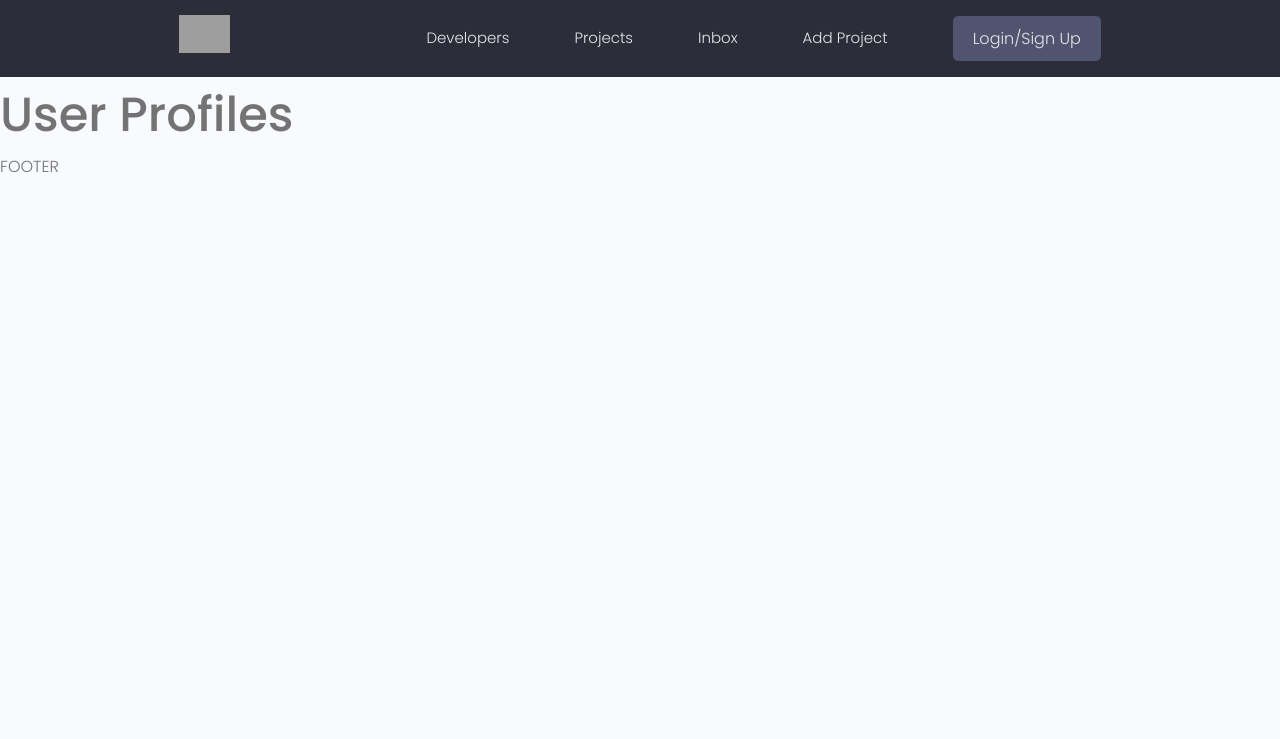
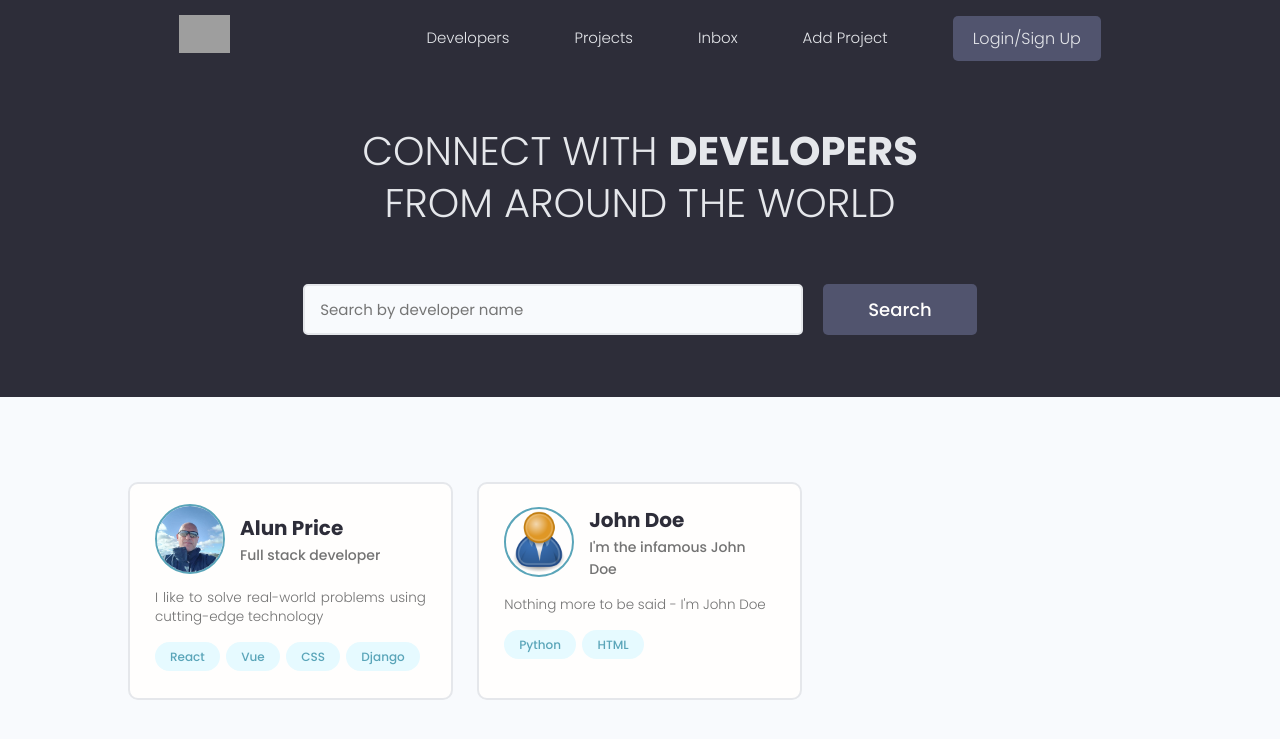
Before and after one commit to Alun-Price/devsearch, a Django app: page / in a window 1280 px wide. Shown: the top 739 px of the page. Run offline with Django 5.2, Linux system fonts and the light colour scheme; data comes from the database, SQL or seed files in the repository; both versions use the stored data as it was after the commit; some libraries are stand-ins or nearby versions; grey boxes are pictures that could not be loaded.

Commit message:
18 Add and render user profiles

```diff
--- a/projects/templates/projects/projects.html
+++ b/projects/templates/projects/projects.html
@@ -44,7 +44,7 @@
                 <p>
                   <a
                     class="project__author"
-                    href="{% url 'project' project.id %}"
+                    href="{% url 'user-profile' project.owner.id %}"
                     >By {{ project.owner.name }}</a
                   >
                 </p>
--- a/templates/main.html
+++ b/templates/main.html
@@ -11,7 +11,10 @@
     <!-- Icon - IconMonster -->
     <link
       rel="stylesheet"
-      href="https://cdn.iconmonstr.com/1.3.0/css/iconmonstr-iconic-font.min.css"
+      href="https://cdnjs.cloudflare.com/ajax/libs/font-awesome/6.4.2/css/all.min.css"
+      integrity="sha512-z3gLpd7yknf1YoNbCzqRKc4qyor8gaKU1qmn+CShxbuBusANI9QpRohGBreCFkKxLhei6S9CQXFEbbKuqLg0DA=="
+      crossorigin="anonymous"
+      referrerpolicy="no-referrer"
     />
     <!-- Mumble UI -->
     <link rel="stylesheet" href="{% static 'uikit/styles/uikit.css'%}" />
@@ -22,6 +25,5 @@
   </head>
   <body>
     {% include 'navbar.html' %} {% block content %} {% endblock content %}
-    <p>FOOTER</p>
   </body>
 </html>
--- a/users/admin.py
+++ b/users/admin.py
@@ -1,6 +1,7 @@
 from django.contrib import admin
 
 # Register your models here.
-from .models import Profile
+from .models import Profile, Skill
 
 admin.site.register(Profile)
+admin.site.register(Skill)
--- a/users/models.py
+++ b/users/models.py
@@ -10,6 +10,7 @@ class Profile(models.Model):
     name = models.CharField(max_length=200, blank=True, null=True)
     email = models.EmailField(max_length=500, blank=True, null=True)
     username = models.CharField(max_length=200, blank=True, null=True)
+    location = models.CharField(max_length=200, blank=True, null=True)
     short_intro = models.CharField(max_length=200, blank=True, null=True)
     bio = models.TextField(blank=True, null=True)
     profile_image = models.ImageField(
@@ -30,3 +31,16 @@ class Profile(models.Model):
 
     def __str__(self):
         return str(self.user.username)
+
+
+class Skill(models.Model):
+    owner = models.ForeignKey(Profile, on_delete=models.CASCADE, null=True, blank=True)
+    name = models.CharField(max_length=200)
+    description = models.TextField(null=True, blank=True)
+    created = models.DateTimeField(auto_now_add=True)
+    id = models.UUIDField(
+        default=uuid.uuid4, unique=True, primary_key=True, editable=False
+    )
+
+    def __str__(self):
+        return str(self.name)
--- a/users/templates/users/profiles.html
+++ b/users/templates/users/profiles.html
@@ -1,3 +1,64 @@
 {% extends 'main.html' %} {% block content %}
-<h1>User Profiles</h1>
+<!-- Main Section -->
+<main class="home">
+  <section class="hero-section text-center">
+    <div class="container container--narrow">
+      <div class="hero-section__box">
+        <h2>CONNECT WITH <span>DEVELOPERS</span></h2>
+        <h2>FROM AROUND THE WORLD</h2>
+      </div>
+
+      <div class="hero-section__search">
+        <form class="form" action="#" method="get">
+          <div class="form__field">
+            <label for="formInput#search">Search Developers </label>
+            <input
+              class="input input--text"
+              id="formInput#search"
+              type="text"
+              name="text"
+              placeholder="Search by developer name"
+            />
+          </div>
+
+          <input class="btn btn--sub btn--lg" type="submit" value="Search" />
+        </form>
+      </div>
+    </div>
+  </section>
+  <!-- Search Result: DevList -->
+  <section class="devlist">
+    <div class="container">
+      <div class="grid grid--three">
+        {% for profile in profiles %}
+        <div class="column card">
+          <div class="dev">
+            <a href="{% url 'user-profile' profile.id %}" class="card__body">
+              <div class="dev__profile">
+                <img
+                  class="avatar avatar--md"
+                  src="{{ profile.profile_image.url }}"
+                  alt="image"
+                />
+                <div class="dev__meta">
+                  <h3>{{ profile.name }}</h3>
+                  <h5>{{ profile.short_intro|slice:"60" }}</h5>
+                </div>
+              </div>
+              <p class="dev__info">{{ profile.bio|slice:"150" }}</p>
+              <div class="dev__skills">
+                {% for skill in profile.skill_set.all|slice:"6" %}
+                <span class="tag tag--pill tag--main">
+                  <small>{{ skill }}</small>
+                </span>
+                {% endfor %}
+              </div>
+            </a>
+          </div>
+        </div>
+        {% endfor %}
+      </div>
+    </div>
+  </section>
+</main>
 {% endblock content %}
--- a/users/urls.py
+++ b/users/urls.py
@@ -4,4 +4,5 @@ from . import views
 
 urlpatterns = [
     path("", views.profiles, name="profiles"),
+    path("profile/<str:pk>/", views.userProfile, name="user-profile"),
 ]
--- a/users/views.py
+++ b/users/views.py
@@ -1,6 +1,21 @@
 from django.shortcuts import render
+
+from .models import Profile
 
 
 # Create your views here.
 def profiles(request):
-    return render(request, "users/profiles.html")
+    profiles = Profile.objects.all()
+
+    context = {"profiles": profiles}
+    return render(request, "users/profiles.html", context)
+
+
+def userProfile(request, pk):
+    profile = Profile.objects.get(id=pk)
+
+    topSkills = profile.skill_set.exclude(description__exact="")
+    otherSkills = profile.skill_set.filter(description="")
+
+    context = {"profile": profile, "topSkills": topSkills, "otherSkills": otherSkills}
+    return render(request, "users/user-profile.html", context)
```
Also changed, not shown: users/templates/users/user-profile.html (added, +116 -0 lines), db.sqlite3, users/migrations/0003_profile_location_skill.py (added).
